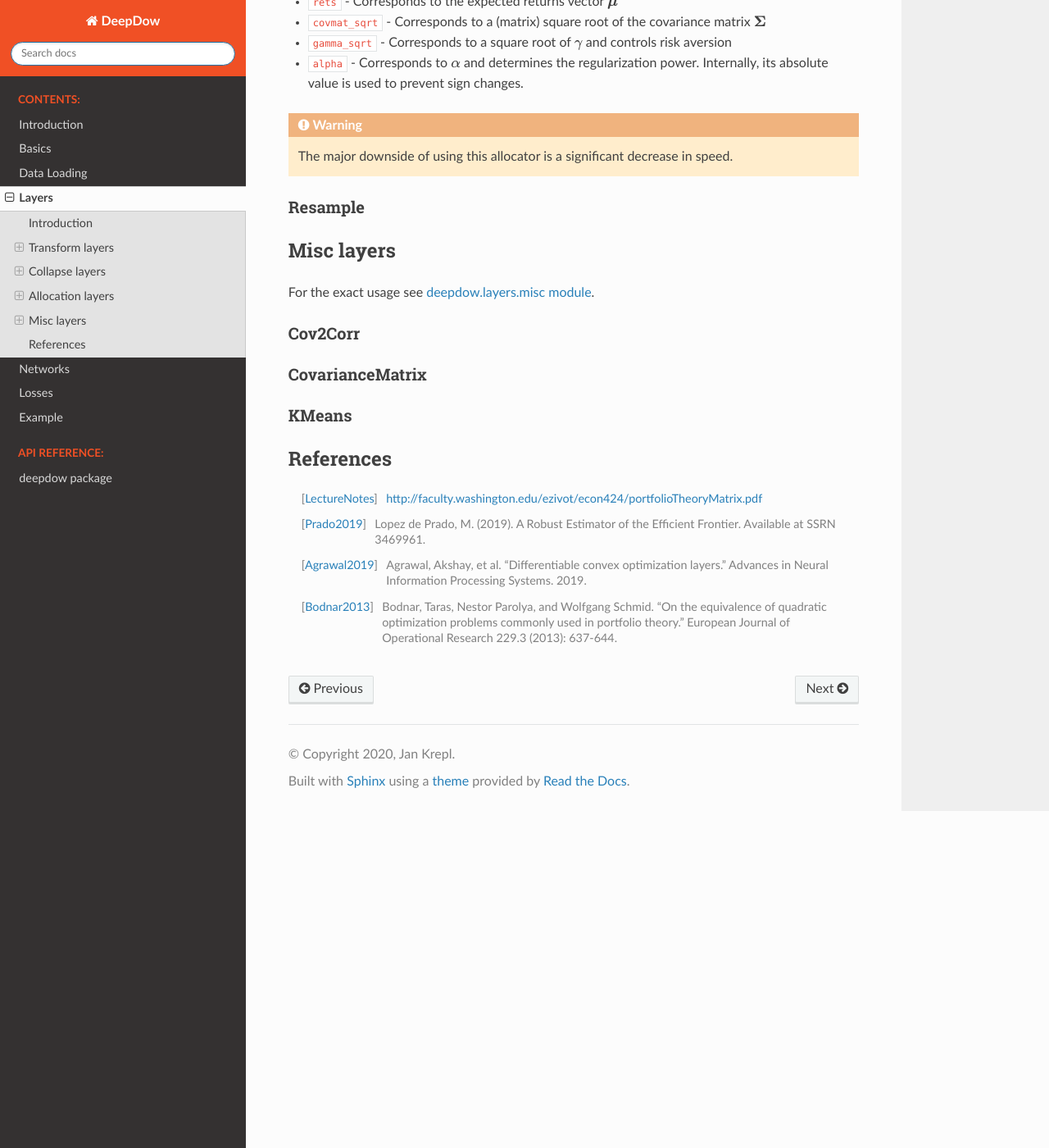
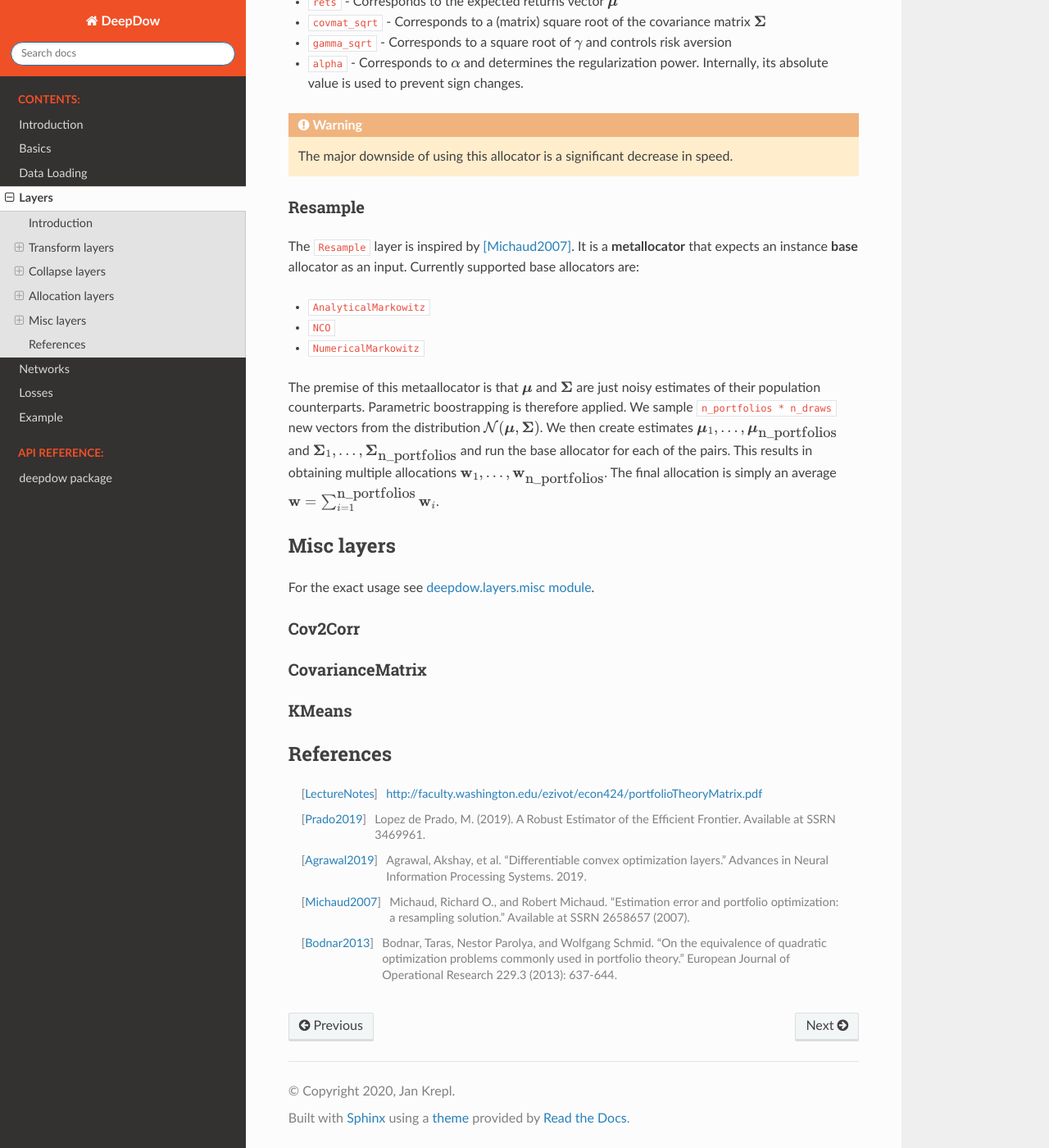
Before and after one commit to jankrepl/deepdow, a Sphinx documentation site: the page built from docs/source/layers.rst, in a window 1280 px wide and 1400 px high, scrolled down 3290 px. Shown: the whole window at 82% size. Built offline with Sphinx 7.4.7 and the Read the Docs theme 2.0.0, drawn with Linux system fonts in a browser that asks for light colours; pages that are not in the unit, such as notebooks, are missing from menus.

Commit message:
Document Resample

```diff
--- a/docs/source/layers.rst
+++ b/docs/source/layers.rst
@@ -144,7 +144,21 @@ tensors (batched along the sample dimension):
 
 Resample
 ********
+The :code:`Resample` layer is inspired by [Michaud2007]_. It is a **metallocator** that expects an instance
+**base** allocator as an input. Currently supported base allocators are:
 
+- :code:`AnalyticalMarkowitz`
+- :code:`NCO`
+- :code:`NumericalMarkowitz`
+
+The premise of this metaallocator is that :math:`\boldsymbol{\mu}` and :math:`\boldsymbol{\Sigma}` are just noisy
+estimates of their population counterparts. Parametric boostrapping is therefore applied. We sample
+:code:`n_portfolios * n_draws` new vectors from the distribution
+:math:`\mathcal{N}(\boldsymbol{\mu}, \boldsymbol{\Sigma})`. We then create estimates
+:math:`\boldsymbol{\mu}_{1}, ...,\boldsymbol{\mu}_{\mbox{n_portfolios}}` and
+:math:`\boldsymbol{\Sigma}_{1}, ..., \boldsymbol{\Sigma}_{\mbox{n_portfolios}}` and run the base allocator for each of
+the pairs. This results in obtaining multiple allocations :math:`\textbf{w}_{1}, ...,\textbf{w}_{\mbox{n_portfolios}}`.
+The final allocation is simply an average :math:`\textbf{w} = \sum_{i=1}^{\mbox{n_portfolios}}\textbf{w}_i`.
 
 Misc layers
 -----------
@@ -174,5 +188,8 @@ References
 .. [Agrawal2019]
    Agrawal, Akshay, et al. "Differentiable convex optimization layers." Advances in Neural Information Processing Systems. 2019.
 
+.. [Michaud2007]
+   Michaud, Richard O., and Robert Michaud. "Estimation error and portfolio optimization: a resampling solution." Available at SSRN 2658657 (2007).
+
 .. [Bodnar2013]
    Bodnar, Taras, Nestor Parolya, and Wolfgang Schmid. "On the equivalence of quadratic optimization problems commonly used in portfolio theory." European Journal of Operational Research 229.3 (2013): 637-644.
```
